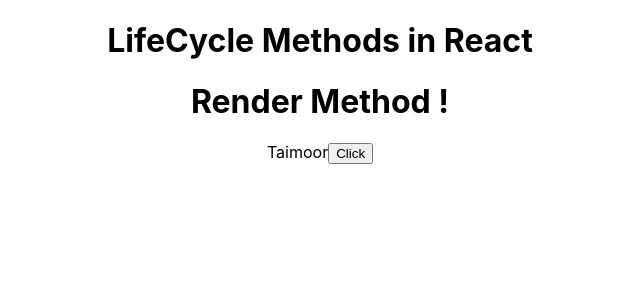
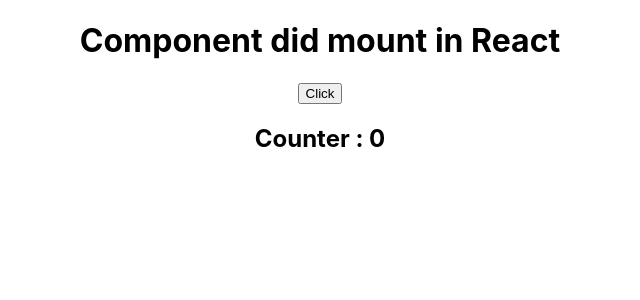
Before and after one commit to TaimoorAli77/code4Education, a React (Create React App) app: page / in a window 1280 px wide. Shown: the top 300 px of the page, without its empty margins (320-960 px from the left). Built offline with nearby package versions, Linux system fonts and the light colour scheme.

Commit message:
Component Did Mount

```diff
--- a/src/App.js
+++ b/src/App.js
@@ -1,21 +1,23 @@
 import React, { Component } from 'react'
 import './App.css'
-import RenderMethod from './RenderMethod'
 export default class App extends Component {
   constructor() {
     super()
     console.log("constructor")
     this.state = {
-      name: "Taimoor"
+      count: 0
     }
   }
+  componentDidMount() {
+    console.log("Component Did Mount !")
+  }
   render() {
-    console.log("rendered!")
+    console.log("render", this.state)
     return (<>
       <div className='checkmate'>
-        <h1 className='checkmate'>LifeCycle Methods in React </h1>
-        <RenderMethod name={this.state.name} />
-        <button onClick={() => { this.setState({ name: "Abdul Ahad" }) }}>Click</button>
+        <h1 className='checkmate'>Component did mount in React </h1>
+        <button onClick={() => { this.setState({count:this.state.count + 1}) }}>Click</button>
+        <h2>Counter : {this.state.count}</h2>
 
       </div>
     </>
```
